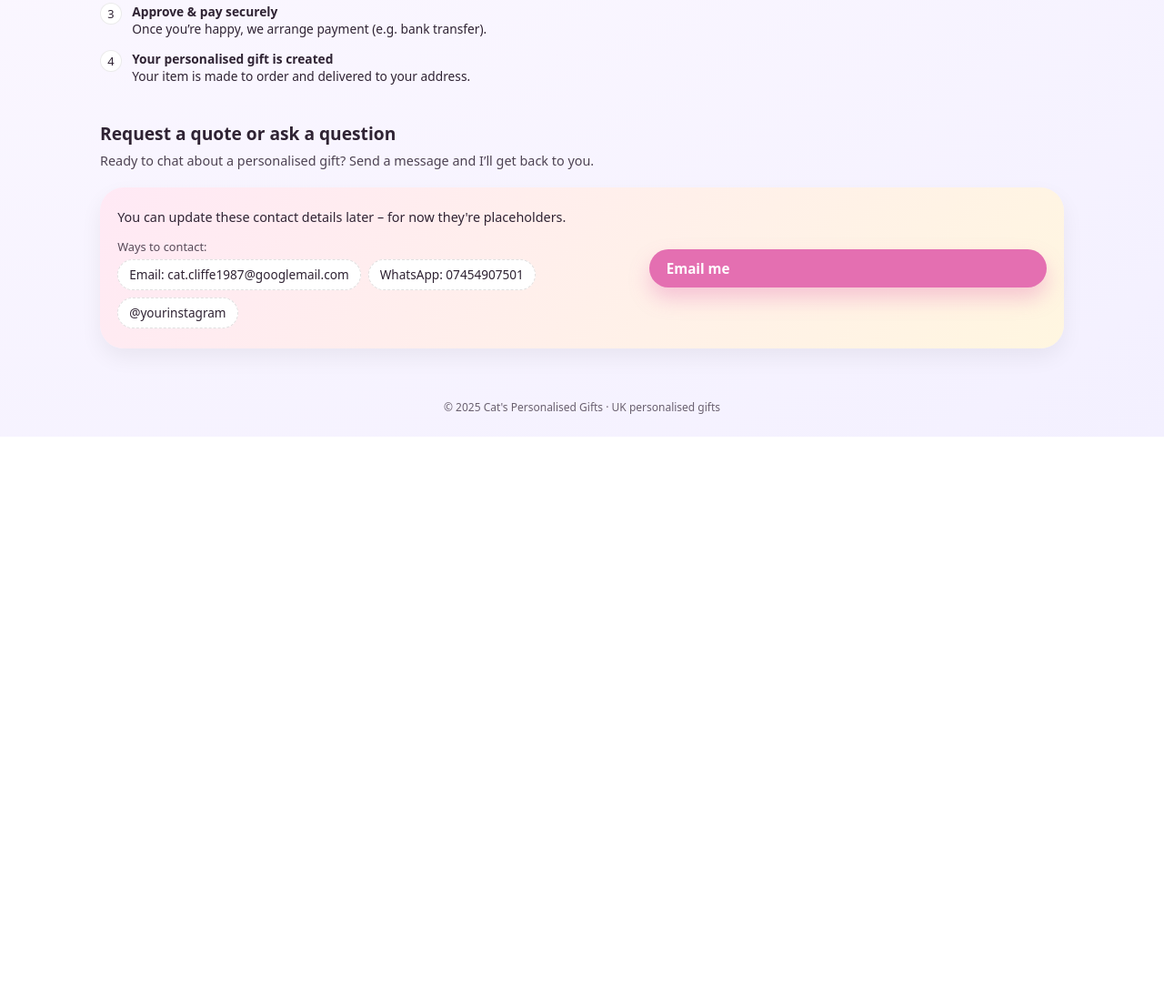
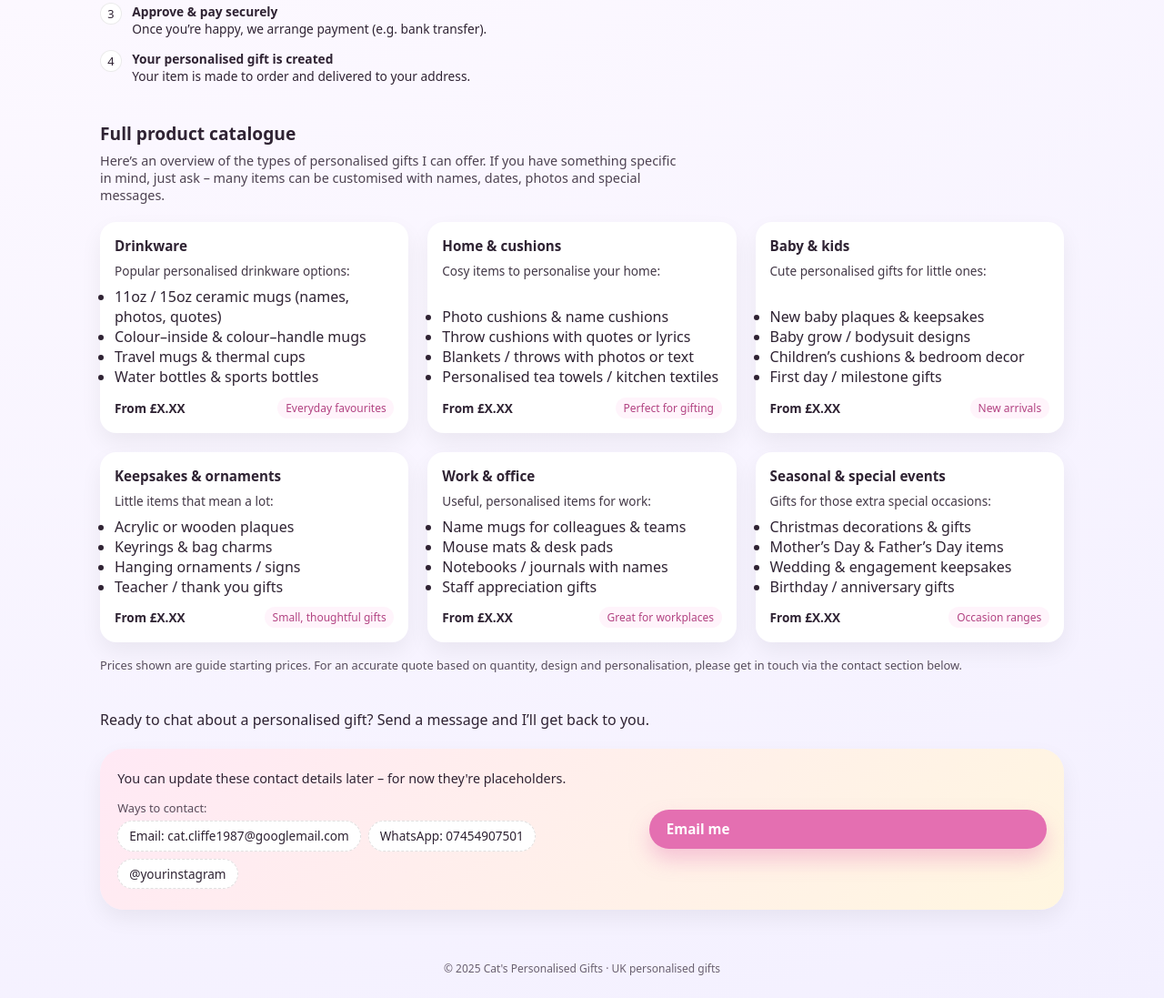
Before and after one commit to catcliffe1987/Personalised-gifts, a plain HTML site: page index.html in a window 1280 px wide. Shown: the part 1238-2335 px from the top of the page at 91% size. Before the commit the page ends 1718 px from the top, so only its background shows below. Drawn offline with Linux system fonts and the light colour scheme.

Commit message:
Update index.html

```diff
--- a/index.html
+++ b/index.html
@@ -485,12 +485,14 @@
         <div class="logo-icon">C</div>
         <span>Cat's Personalised Gifts</span>
       </div>
-      <nav>
+          <nav>
         <a href="#featured">Gifts</a>
+        <a href="#catalogue">Catalogue</a>
         <a href="#how-to-order">How to order</a>
         <a href="#contact">Contact</a>
         <button class="btn-nav" onclick="scrollToContact()">Get a quote</button>
       </nav>
+
     </div>
   </header>
 
@@ -650,9 +652,124 @@
       </div>
     </section>
 
+      <!-- FULL PRODUCT CATALOGUE -->
+    <section id="catalogue">
+      <h2 class="section-title">Full product catalogue</h2>
+      <p class="section-sub">
+        Here’s an overview of the types of personalised gifts I can offer. If you
+        have something specific in mind, just ask – many items can be customised
+        with names, dates, photos and special messages.
+      </p>
+
+      <div class="grid">
+        <!-- Drinkware -->
+        <article class="card">
+          <h3 class="card-title">Drinkware</h3>
+          <p class="card-text">Popular personalised drinkware options:</p>
+          <ul>
+            <li>11oz / 15oz ceramic mugs (names, photos, quotes)</li>
+            <li>Colour–inside &amp; colour–handle mugs</li>
+            <li>Travel mugs &amp; thermal cups</li>
+            <li>Water bottles &amp; sports bottles</li>
+          </ul>
+          <div class="card-meta">
+            <span class="price">From £X.XX</span>
+            <span class="badge-soft">Everyday favourites</span>
+          </div>
+        </article>
+
+        <!-- Home & cushions -->
+        <article class="card">
+          <h3 class="card-title">Home &amp; cushions</h3>
+          <p class="card-text">Cosy items to personalise your home:</p>
+          <ul>
+            <li>Photo cushions &amp; name cushions</li>
+            <li>Throw cushions with quotes or lyrics</li>
+            <li>Blankets / throws with photos or text</li>
+            <li>Personalised tea towels / kitchen textiles</li>
+          </ul>
+          <div class="card-meta">
+            <span class="price">From £X.XX</span>
+            <span class="badge-soft">Perfect for gifting</span>
+          </div>
+        </article>
+
+        <!-- Baby & kids -->
+        <article class="card">
+          <h3 class="card-title">Baby &amp; kids</h3>
+          <p class="card-text">Cute personalised gifts for little ones:</p>
+          <ul>
+            <li>New baby plaques &amp; keepsakes</li>
+            <li>Baby grow / bodysuit designs</li>
+            <li>Children’s cushions &amp; bedroom decor</li>
+            <li>First day / milestone gifts</li>
+          </ul>
+          <div class="card-meta">
+            <span class="price">From £X.XX</span>
+            <span class="badge-soft">New arrivals</span>
+          </div>
+        </article>
+
+        <!-- Keepsakes & ornaments -->
+        <article class="card">
+          <h3 class="card-title">Keepsakes &amp; ornaments</h3>
+          <p class="card-text">Little items that mean a lot:</p>
+          <ul>
+            <li>Acrylic or wooden plaques</li>
+            <li>Keyrings &amp; bag charms</li>
+            <li>Hanging ornaments / signs</li>
+            <li>Teacher / thank you gifts</li>
+          </ul>
+          <div class="card-meta">
+            <span class="price">From £X.XX</span>
+            <span class="badge-soft">Small, thoughtful gifts</span>
+          </div>
+        </article>
+
+        <!-- Work & office -->
+        <article class="card">
+          <h3 class="card-title">Work &amp; office</h3>
+          <p class="card-text">Useful, personalised items for work:</p>
+          <ul>
+            <li>Name mugs for colleagues &amp; teams</li>
+            <li>Mouse mats &amp; desk pads</li>
+            <li>Notebooks / journals with names</li>
+            <li>Staff appreciation gifts</li>
+          </ul>
+          <div class="card-meta">
+            <span class="price">From £X.XX</span>
+            <span class="badge-soft">Great for workplaces</span>
+          </div>
+        </article>
+
+        <!-- Seasonal & events -->
+        <article class="card">
+          <h3 class="card-title">Seasonal &amp; special events</h3>
+          <p class="card-text">Gifts for those extra special occasions:</p>
+          <ul>
+            <li>Christmas decorations &amp; gifts</li>
+            <li>Mother’s Day &amp; Father’s Day items</li>
+            <li>Wedding &amp; engagement keepsakes</li>
+            <li>Birthday / anniversary gifts</li>
+          </ul>
+          <div class="card-meta">
+            <span class="price">From £X.XX</span>
+            <span class="badge-soft">Occasion ranges</span>
+          </div>
+        </article>
+      </div>
+
+      <p style="font-size: 0.8rem; opacity: 0.8; margin-top: 1rem;">
+        Prices shown are guide starting prices. For an accurate quote based on
+        quantity, design and personalisation, please get in touch via the
+        contact section below.
+      </p>
+    </section>
+
+    <!-- CONTACT -->
     <section id="contact">
-      <h2 class="section-title">Request a quote or ask a question</h2>
-      <p class="section-sub">
+
+
         Ready to chat about a personalised gift? Send a message and I’ll get
         back to you.
       </p>
```
